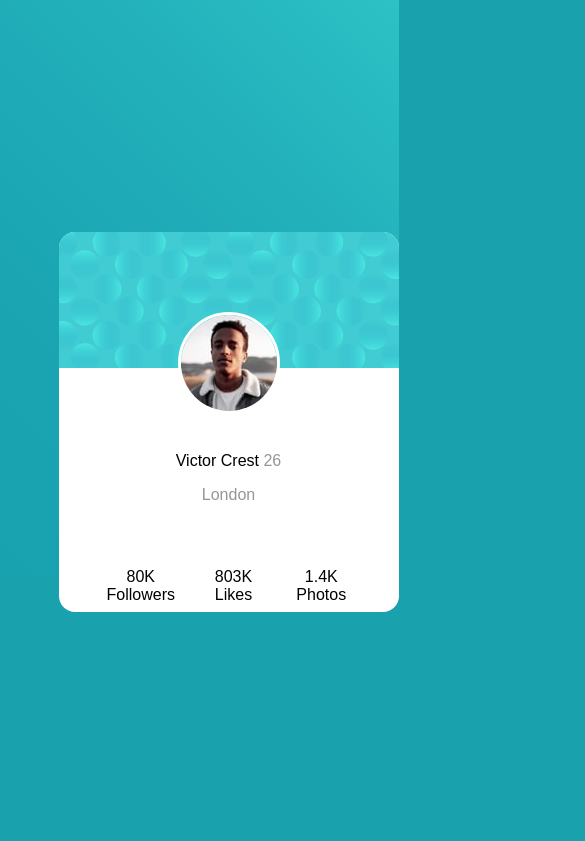
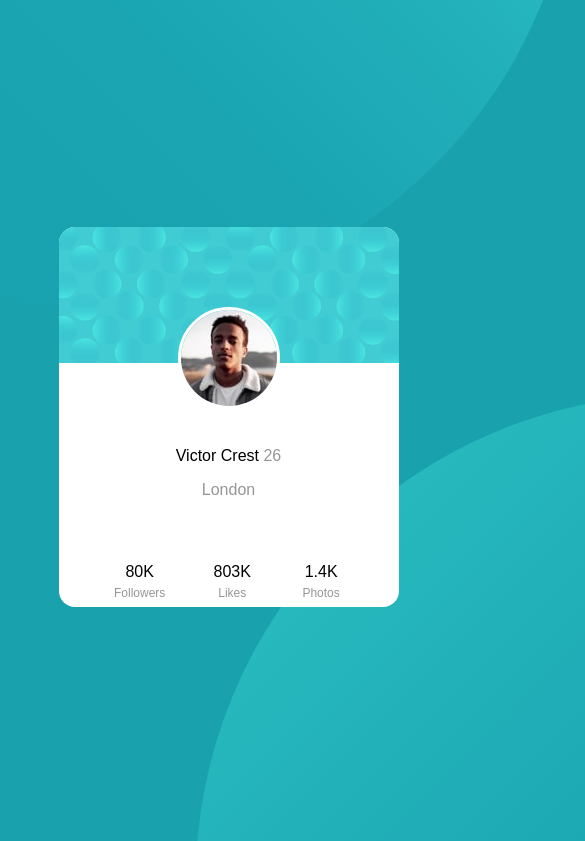
Before and after one commit to sejir76/Profile-Card-Componet, a plain HTML site: page index.html in a window 390 px wide. Shown: the top 841 px of the page, 585 px wide, since content can reach past the window. Drawn offline with Linux system fonts and the light colour scheme.

Commit message:
version final

```diff
--- a/index.html
+++ b/index.html
@@ -10,8 +10,8 @@
     </head>
     <body>
 
-              <!-- <img src="images/bg-pattern-top.svg" alt="fondo" class="top" />
-                <img src="images/bg-pattern-bottom.svg" alt="fondo" class="bottom" /> -->
+              <!-- <img src="images/bg-pattern-top.svg" alt="fondo" class="top" /> -->
+                <div class="corner"><img src="images/bg-pattern-bottom.svg" alt="fondo" class="bottom" /></div>
 
                 <main class="main">
 
@@ -27,9 +27,9 @@
                                               <p class="from">London</p>
 
                                         <div class="info">
-                                          <p> 80K  Followers</p>
-                                          <p> 803K Likes</p>
-                                          <p>1.4K Photos</p>
+                                          <p> 80K <span> Followers</span></p>
+                                          <p> 803K <span> Likes</span></p>
+                                          <p>1.4K <span> Photos</span></p>
                                         </div>
 
 
--- a/main.css
+++ b/main.css
@@ -16,17 +16,39 @@ background-color: hsl(185, 75%, 39%);
 
 background-image: url("images/bg-pattern-top.svg");
 background-repeat: no-repeat;
-background-position: -480px -400px;
+background-position: -400px -670px;
 display: flex;
 justify-content: center;
 align-items: center;
 color: white;
+overflow: hidden;
+}
+
+.corner{
+    background-position: 800px 600px;
+    background-size: 100% 76%;
+    background-repeat: no-repeat;
+    position: absolute;
+    top: 35%;
+    left: 50%;
+    transform: translate(0%, 10%);
+    background-blend-mode: screen;
+    overflow: hidden;
 }
 
 
 .main {
     max-width: 70vw;
     min-height: 20rem;
+
+}
+
+@media screen and (max-width: 400px) {
+
+    .main{
+        width: 375px;
+        height: 390px;
+    }
 
 }
 
@@ -86,3 +108,9 @@ text-align: center ;
 .info p{
    padding: 1rem;
 }
+
+.info span{
+    color: hsl(0, 0%, 59%);
+    line-height: 1.5rem;
+    font-size: 12px;
+}
```
